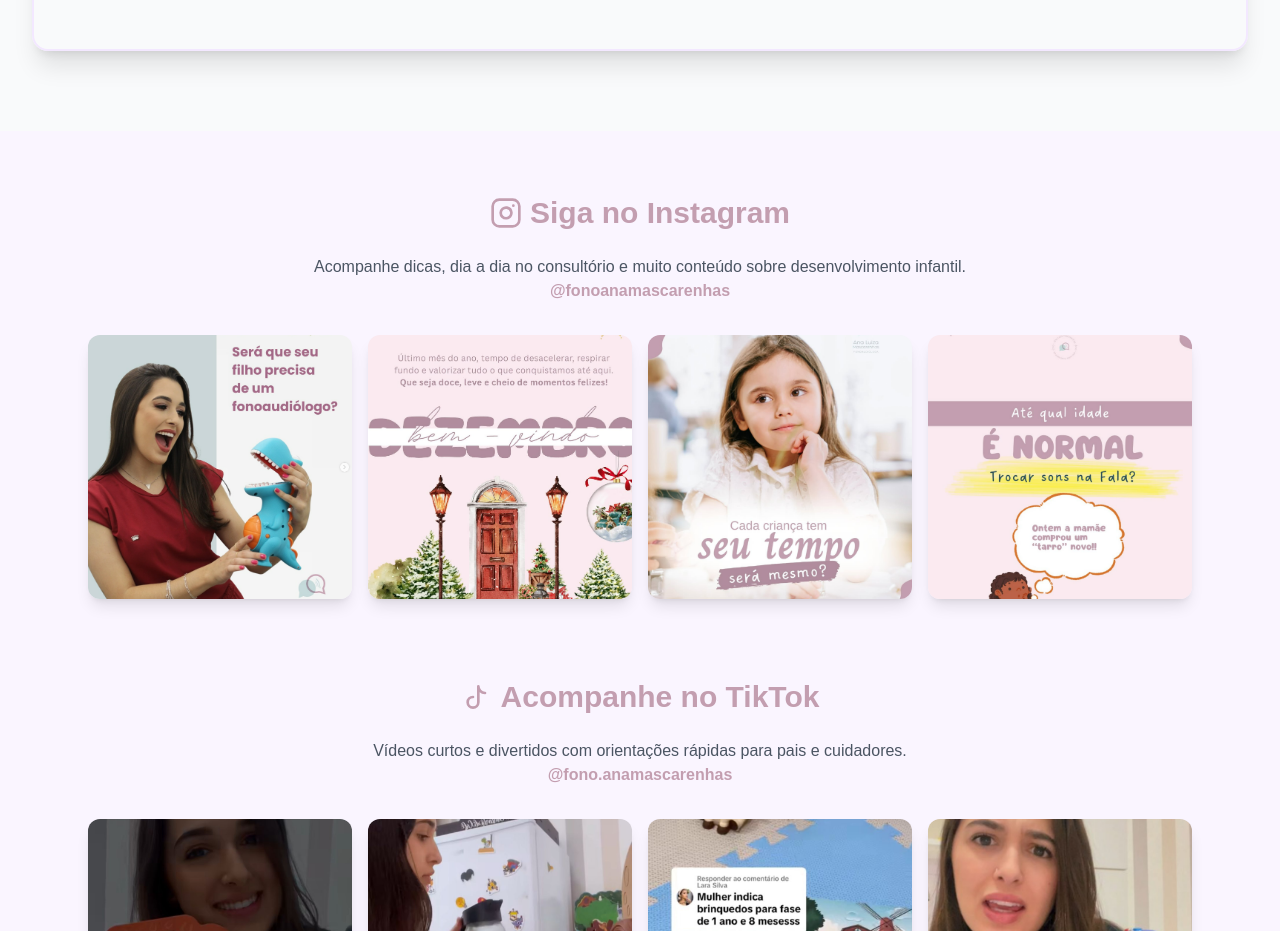
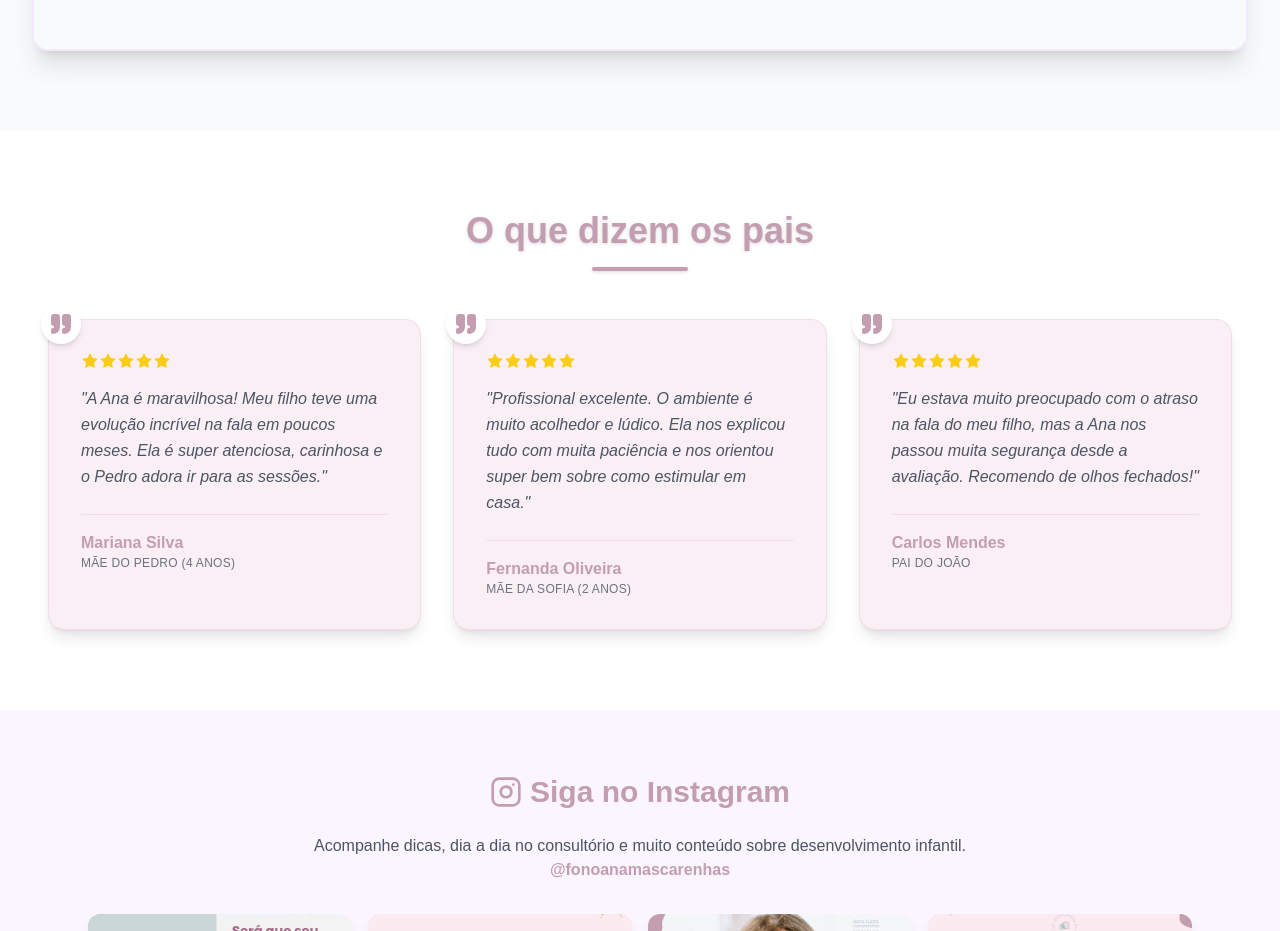
Before and after one commit to BernardoPiresMascarenhas/Site-Fono, a Next.js app: page / in a window 1280 px wide. Shown: the part 2620-3551 px from the top of the page. Built offline with nearby package versions, Linux system fonts and the light colour scheme.

Commit message:
feat: testimony

```diff
--- /dev/null
+++ b/src/app/components/Testimonials.tsx
@@ -0,0 +1,71 @@
+import React from "react";
+import { Quote, Star } from "lucide-react";
+
+const Testimonials = () => {
+  // Aqui você pode alterar os textos depois
+  const reviews = [
+    {
+      name: "Mariana Silva",
+      relation: "Mãe do Pedro (4 anos)",
+      text: "A Ana é maravilhosa! Meu filho teve uma evolução incrível na fala em poucos meses. Ela é super atenciosa, carinhosa e o Pedro adora ir para as sessões.",
+    },
+    {
+      name: "Fernanda Oliveira",
+      relation: "Mãe da Sofia (2 anos)",
+      text: "Profissional excelente. O ambiente é muito acolhedor e lúdico. Ela nos explicou tudo com muita paciência e nos orientou super bem sobre como estimular em casa.",
+    },
+    {
+      name: "Carlos Mendes",
+      relation: "Pai do João",
+      text: "Eu estava muito preocupado com o atraso na fala do meu filho, mas a Ana nos passou muita segurança desde a avaliação. Recomendo de olhos fechados!",
+    }
+  ];
+
+  return (
+    <section className="py-20 bg-white">
+      <div className="max-w-7xl mx-auto px-6 sm:px-8 lg:px-12">
+
+        {/* Título da Seção */}
+        <h2 className="text-3xl sm:text-4xl font-extrabold text-center text-[#c39eb0] mb-12 drop-shadow flex flex-col items-center justify-center gap-2">
+          <span>O que dizem os pais</span>
+          <div className="w-24 h-1 bg-[#c39eb0] rounded-full mt-2"></div>
+        </h2>
+
+        {/* Grid dos Depoimentos */}
+        <div className="grid grid-cols-1 md:grid-cols-3 gap-8">
+          {reviews.map((review, index) => (
+            <div
+              key={index}
+              className="bg-[#faeff4] p-8 rounded-2xl shadow-lg border border-[#c39eb0]/20 hover:shadow-xl hover:-translate-y-1 transition-all duration-300 relative"
+            >
+              {/* Ícone de Aspas */}
+              <div className="absolute -top-4 -left-2 bg-white p-2 rounded-full shadow-md">
+                <Quote className="text-[#c39eb0] w-6 h-6 fill-[#c39eb0]" />
+              </div>
+
+              {/* Estrelas */}
+              <div className="flex text-yellow-400 mb-4">
+                {[...Array(5)].map((_, i) => (
+                  <Star key={i} size={18} fill="currentColor" stroke="none" />
+                ))}
+              </div>
+
+              {/* Texto */}
+              <p className="text-gray-600 italic mb-6 leading-relaxed">
+                "{review.text}"
+              </p>
+
+              {/* Autor */}
+              <div className="border-t border-[#c39eb0]/20 pt-4">
+                <p className="font-bold text-[#c39eb0]">{review.name}</p>
+                <p className="text-xs text-gray-500 uppercase tracking-wide">{review.relation}</p>
+              </div>
+            </div>
+          ))}
+        </div>
+      </div>
+    </section>
+  );
+};
+
+export default Testimonials;
--- a/src/app/page.tsx
+++ b/src/app/page.tsx
@@ -9,6 +9,7 @@ import AboutUs from "./components/about";
 import Gallery from "./components/gallery";
 import InstagramFeed from "./components/SocialFeed";
 import FAQ from "./components/FAQ";
+import Testimonials from "./components/Testimonials";
 import Image from 'next/image';
 
 import FormularioContato from "@/app/components/FormularioContato";
@@ -125,6 +126,7 @@ function App() {
       <Services />
 
       <AboutUs />
+      <Testimonials />
       <InstagramFeed />
       <Gallery />
       <FAQ />
```
